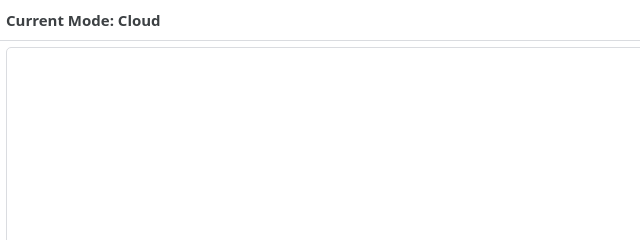
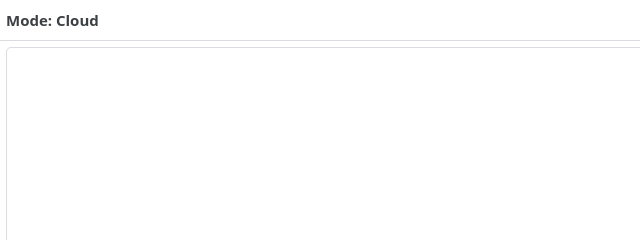
Before and after one commit to vincentwun/A-Eye-Web-Chat-Assistant, a browser extension: page src/main/sidepanel.html in a window 1280 px wide. Shown: the top 240 px of the page, 0-640 px from the left. Drawn offline with Linux system fonts and the light colour scheme.

Commit message:
prompt updated

```diff
--- a/src/components/uiManager.js
+++ b/src/components/uiManager.js
@@ -84,7 +84,7 @@ export class UIManager {
             return;
         }
         const modeText = activeMode === 'local' ? 'Local' : 'Cloud';
-        this.elements.currentModeIndicator.textContent = `Current Mode: ${modeText}`;
+        this.elements.currentModeIndicator.textContent = `Mode: ${modeText}`;
     }
 
     updateInputState(inputValue) {
--- a/src/main/sidepanel.html
+++ b/src/main/sidepanel.html
@@ -12,7 +12,7 @@
 
 <body>
     <header class="header-section">
-        <span id="current-mode-indicator" class="mode-indicator">Current Mode: Local</span>
+        <span id="current-mode-indicator" class="mode-indicator">Mode: Local</span>
         <nav class="button-group">
             <button id="local-mode-button" class="mode-button action-button" data-tooltip="Local Mode">
                 <i class="fas fa-desktop"></i>
--- a/src/main/styles.css
+++ b/src/main/styles.css
@@ -48,7 +48,7 @@ body {
 .mode-indicator {
   font-size: 15px;
   color: var(--gray-800);
-  font-weight: 550;
+  font-weight: 800;
   margin-right: var(--space);
 }
 
--- a/src/option/prompts.js
+++ b/src/option/prompts.js
@@ -9,6 +9,7 @@ In this chat, you MUST follow these rules for all your responses.
 2. All your responses MUST be no more than 50 words.
 3. You MUST NOT use any Markdown formatting. As your responses will be read aloud via Text-to-Speech, they must be complete, natural-sounding sentences.
 4. You can use the GOOGLE SEARCH tool to provide updated information for the user's request. If you use this tool, your answer MUST NOT include any citation markers or source references.
+5. You can use the URL Context tool only when the user provides a complete URL that starts with http:// or https://.
 
 # Your workflow:
 1. Analyze the user's input and determine if it is a [CHAT] or a [TASK].
```
